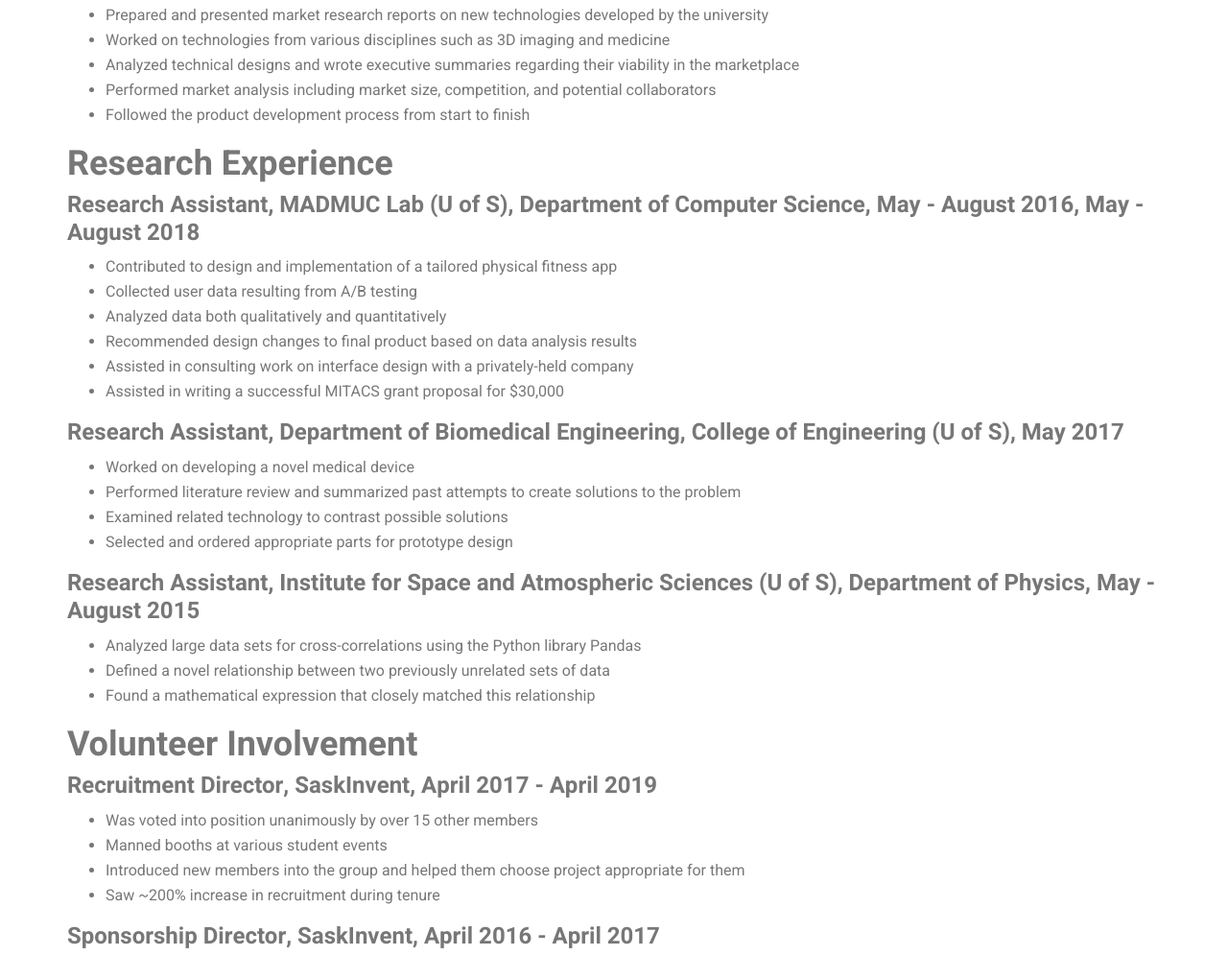
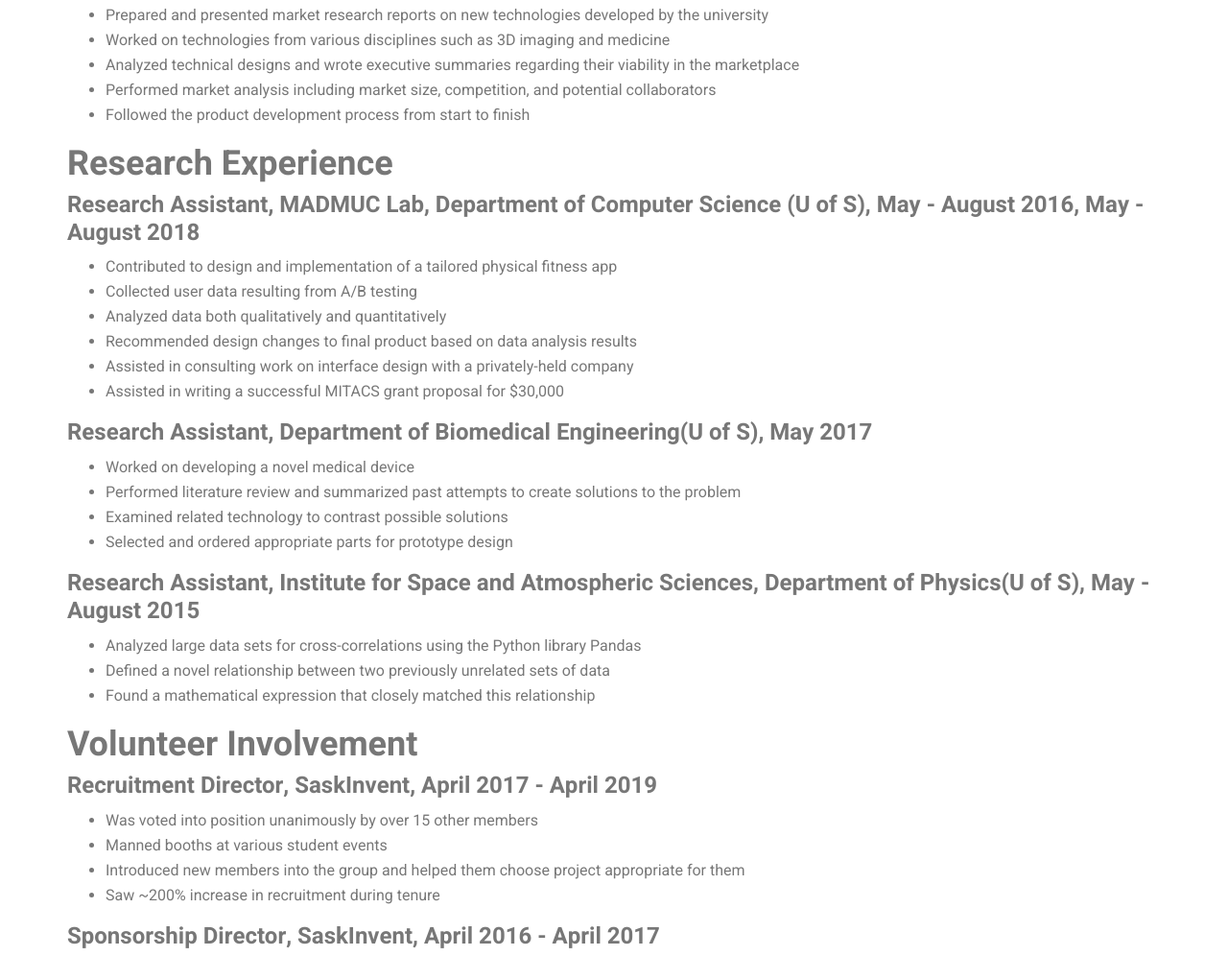
Before and after one commit to yashukla/react_test, a plain HTML site: page CV.html in a window 1280 px wide. Shown: the part 1276-2272 px from the top of the page at 96% size. Drawn offline with Linux system fonts and the light colour scheme.

Commit message:
Update CV.html

```diff
--- a/CV.html
+++ b/CV.html
@@ -115,7 +115,7 @@
 
                     <h1>Research Experience</h1>
 
-                    <h3>Research Assistant, MADMUC Lab (U of S), Department of Computer Science, May - August 2016, May - August 2018 </h3>
+                    <h3>Research Assistant, MADMUC Lab, Department of Computer Science (U of S), May - August 2016, May - August 2018 </h3>
 
                     <ul>
                         <li>Contributed to design and implementation of a tailored physical fitness app</li>
@@ -127,7 +127,7 @@
                     </ul>
 
 
-                    <h3>Research Assistant, Department of Biomedical Engineering, College of Engineering (U of S), May 2017</h3>
+                    <h3>Research Assistant, Department of Biomedical Engineering(U of S), May 2017</h3>
 
                     <ul>
                         <li>Worked on developing a novel medical device</li>
@@ -137,7 +137,7 @@
                     </ul>
 
 
-                    <h3>Research Assistant, Institute for Space and Atmospheric Sciences (U of S), Department of Physics, May - August 2015 </h3>
+                    <h3>Research Assistant, Institute for Space and Atmospheric Sciences, Department of Physics(U of S), May - August 2015 </h3>
 
                     <ul>
                         <li>Analyzed large data sets for cross-correlations using the Python library Pandas</li>
```
